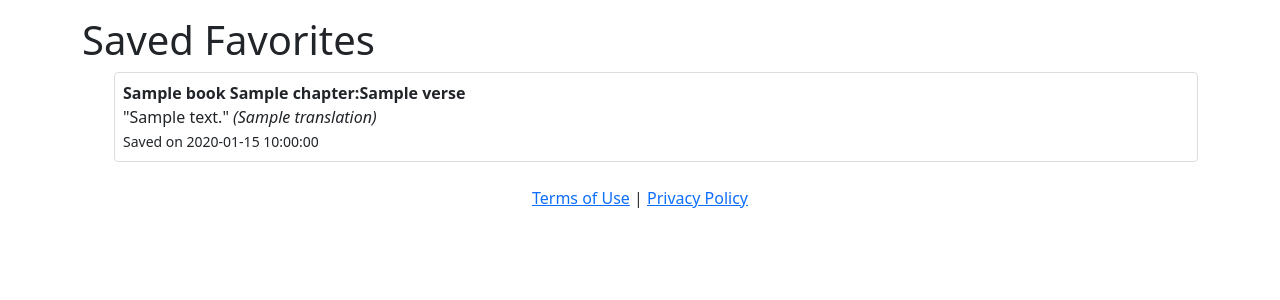
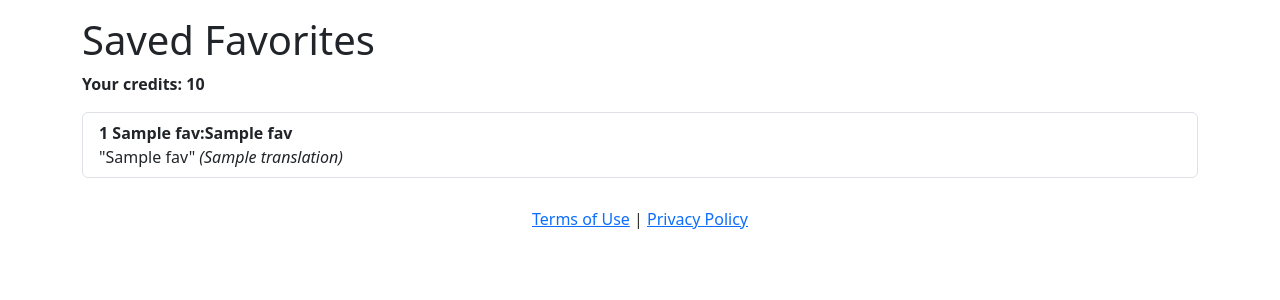
Before and after one commit to japhethnatala-glitch/bible-app-new, a Flask app: template templates/favorites.html in a window 1280 px wide. Shown: the part 84-384 px from the top of the page. Run offline with Flask 3, Linux system fonts and the light colour scheme; the template is opened without the code that fills it: most values are stand-ins (such as "Sample title", 1, 10 or a date in 2020).

Commit message:
Update favorites.html

```diff
--- a/templates/favorites.html
+++ b/templates/favorites.html
@@ -1,19 +1,26 @@
 {% extends "base.html" %}
 {% block title %}My Favorites{% endblock %}
+
 {% block content %}
   <h1>Saved Favorites</h1>
 
+  <!-- ✅ Show credits if available -->
+  {% if credits is not none %}
+    <p class="fw-bold">Your credits: {{ credits }}</p>
+  {% endif %}
+
   {% if favorites %}
-      <ul>
-          {% for fav in favorites %}
-              <li>
-                  <strong>{{ fav['book'] }} {{ fav['chapter'] }}:{{ fav['verse'] }}</strong><br>
-                  "{{ fav['text'] }}" <em>({{ fav['translation'] }})</em><br>
-                  <small>Saved on {{ fav['created_at'] }}</small>
-              </li>
-          {% endfor %}
+    <div style="max-height:500px; overflow-y:auto;">
+      <ul class="list-group">
+        {% for fav in favorites %}
+          <li class="list-group-item">
+            <strong>{{ fav[0] }} {{ fav[1] }}:{{ fav[2] }}</strong><br>
+            "{{ fav[3] }}" <em>({{ translation }})</em>
+          </li>
+        {% endfor %}
       </ul>
+    </div>
   {% else %}
-      <p>You have no favorites saved yet.</p>
+    <p class="text-muted">You have no favorites saved yet.</p>
   {% endif %}
 {% endblock %}
```
